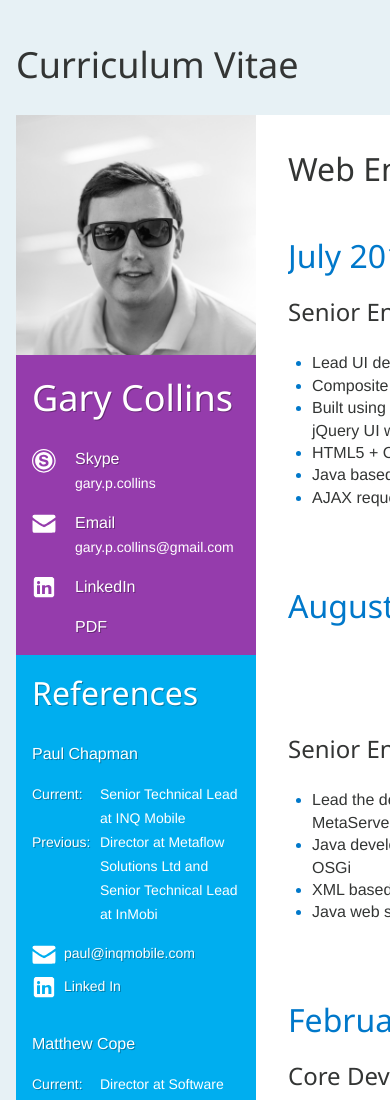
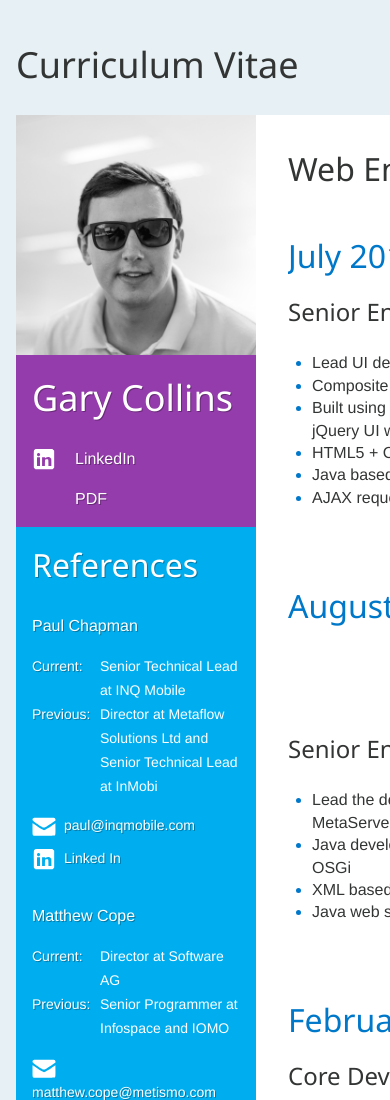
Before and after one commit to Gazzinho/garycollinscv, a website: page cv-skype.html in a window 390 px wide. Shown: the top 1100 px of the page. Drawn offline with nearby package versions, Linux system fonts and the light colour scheme; a web font is replaced by a local one.

Commit message:
Removed SkypeId, email and phone number

```diff
--- a/cv-skype.html
+++ b/cv-skype.html
@@ -39,18 +39,6 @@
             		<section class="profile-aside-details-section contact">
             			<h1 class="contact-name profile-aside-section-title">Gary Collins</h1>
 						<ul class="fields">
-							<li class="skype field">
-								<div class="contact-label label"><div class="label-icon"></div><div class="label-text">Skype</div></div>
-								<div class="value">gary.p.collins</div>
-							</li>
-							<li class="email field">
-								<div class="contact-label label"><div class="label-icon"></div><div class="label-text">Email</div></div>
-								<div class="value"><a href="mailto:gary.p.collins@gmail.com">gary.p.collins@gmail.com</a></div>
-							</li>
-							<li class="phone field" style="display: none;">
-								<div class="contact-label label"><div class="label-icon"></div><div class="label-text">Phone</div></div>
-								<div class="value">+44 (0)7877 928 425</div>
-							</li>
 							<li class="linkedin field">
 								<div class="contact-label label"><div class="label-icon"></div><div class="label-text"><a href="http://www.linkedin.com/profile/view?id=6656469">LinkedIn</a></div></div>
 								<div class="linkedin-profile-id value"><a href="http://www.linkedin.com/profile/view?id=6656469">Profile ID: 6656469</a></div>
```
